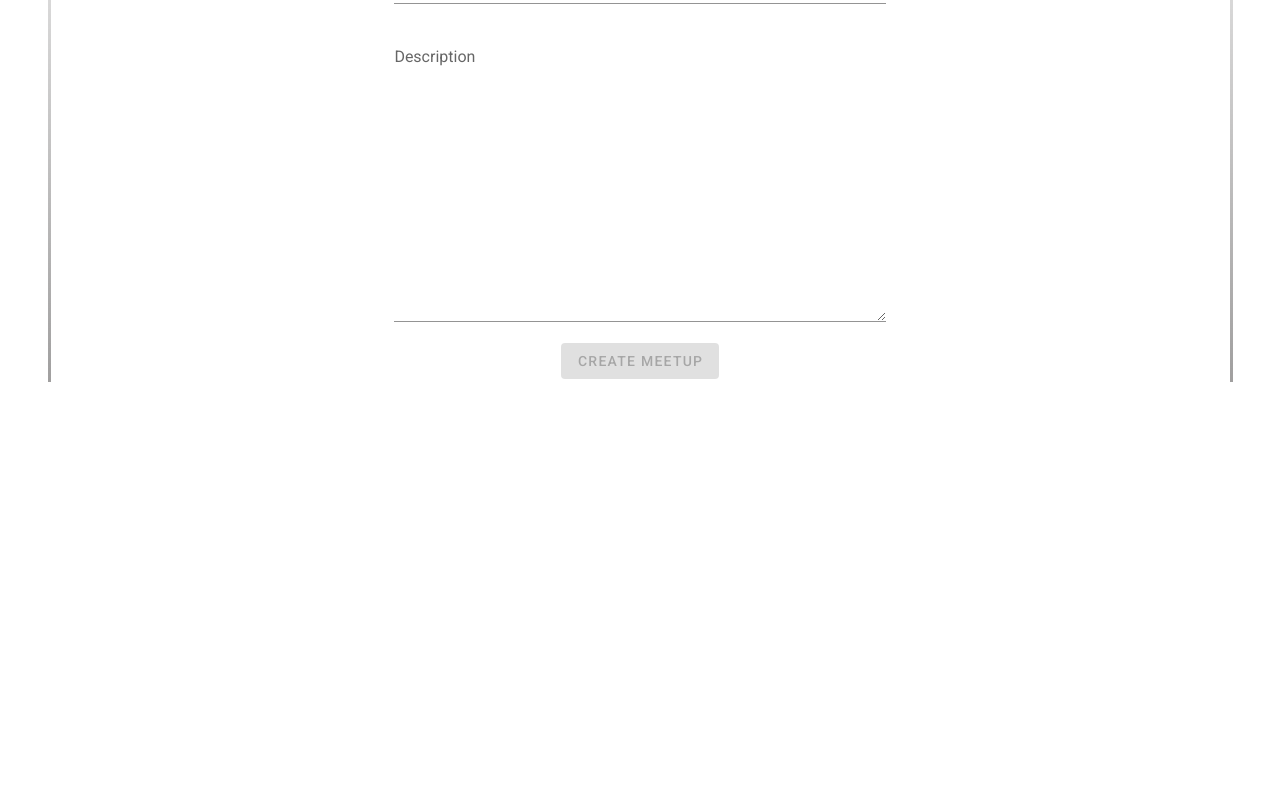
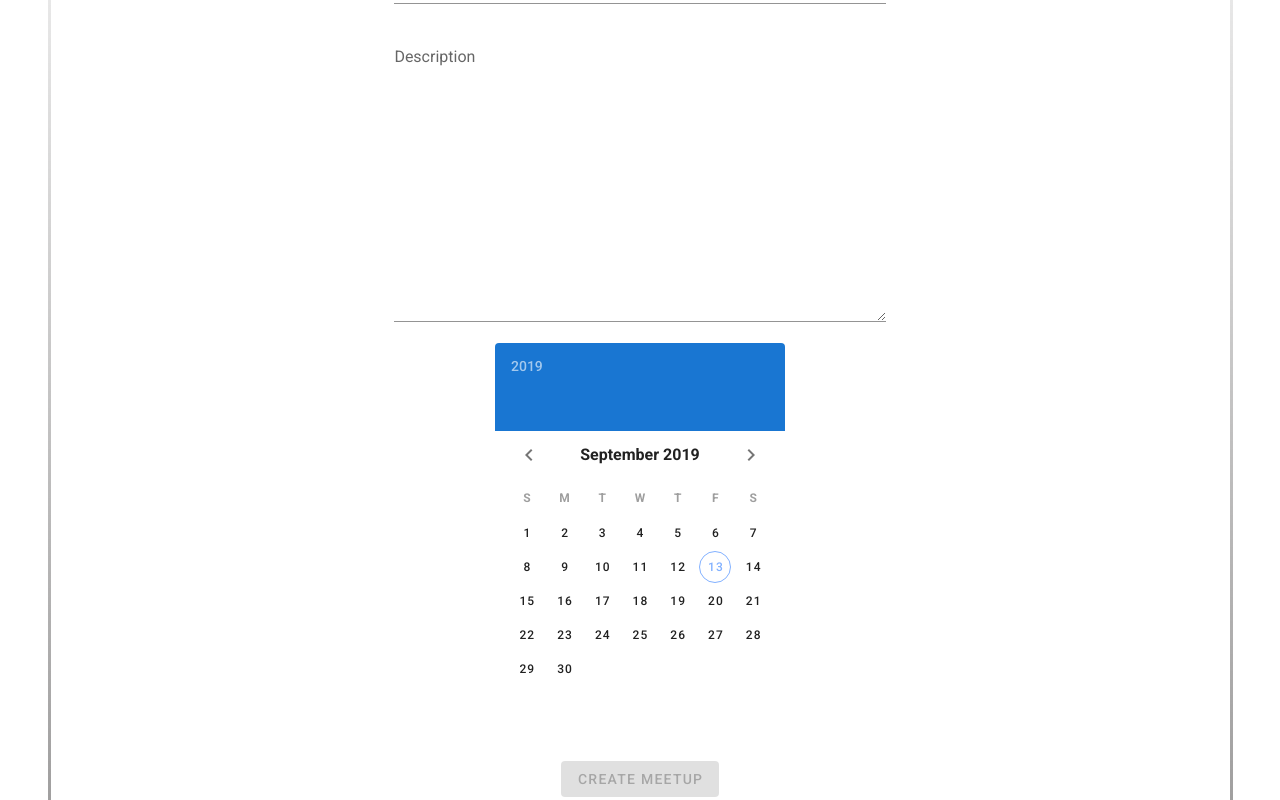
Before and after one commit to Konstantin1996/simple-app, a Vue app: page /meetups/create in a window 1280 px wide. Shown: the part 328-1128 px from the top of the page. Before the commit the page ends 800 px from the top, so only its background shows below. Built offline with nearby package versions, Linux system fonts and the light colour scheme.

Commit message:
-added date time picker

```diff
--- a/src/components/Meetups/CreateMeetup.vue
+++ b/src/components/Meetups/CreateMeetup.vue
@@ -42,9 +42,20 @@
                 name="description"
                 label="Description"
                 id="description"
-              >hey ho lets go</v-textarea>
+              ></v-textarea>
             </v-flex>
           </v-layout>
+
+
+          <v-layout row ma-0>
+            <v-flex class="text-center">
+              <v-date-picker></v-date-picker>
+            </v-flex>
+          </v-layout>
+          <v-layout row ma-0 my-5>
+            <v-flex class="text-center"></v-flex>
+          </v-layout>
+
           <v-layout row ma-0>
             <v-flex xs12 class="text-center">
               <v-btn type="submit" :disabled="!formIsValid">Create meetup</v-btn>
@@ -69,20 +80,20 @@ export default {
 
   methods: {
     onCreateMeetup() {
-      if(!this.formIsValid) {
+      if (!this.formIsValid) {
         return;
       }
       const meetup = {
-        id: 'random',
+        id: "random",
         title: this.title,
         location: this.location,
         imageURL: this.imageURL,
         desc: this.desc,
-        date: new Date(),
-      }
+        date: new Date()
+      };
 
-      this.$store.dispatch('createMeetup', meetup);
-      this.$router.push('/meetups');
+      this.$store.dispatch("createMeetup", meetup);
+      this.$router.push("/meetups");
     }
   },
 
@@ -100,9 +111,18 @@ export default {
 </script>
 
 <style>
+.picker {
+  height: 300px;
+}
+
 .createMeet {
   border-width: 3px;
   border-style: solid;
-  border-image: linear-gradient(to top, rgba(68, 66, 66, 0.507), rgba(0, 0, 0, 0)) 1 100%;
+  border-image: linear-gradient(
+      to top,
+      rgba(68, 66, 66, 0.507),
+      rgba(0, 0, 0, 0)
+    )
+    1 100%;
 }
 </style>
```
